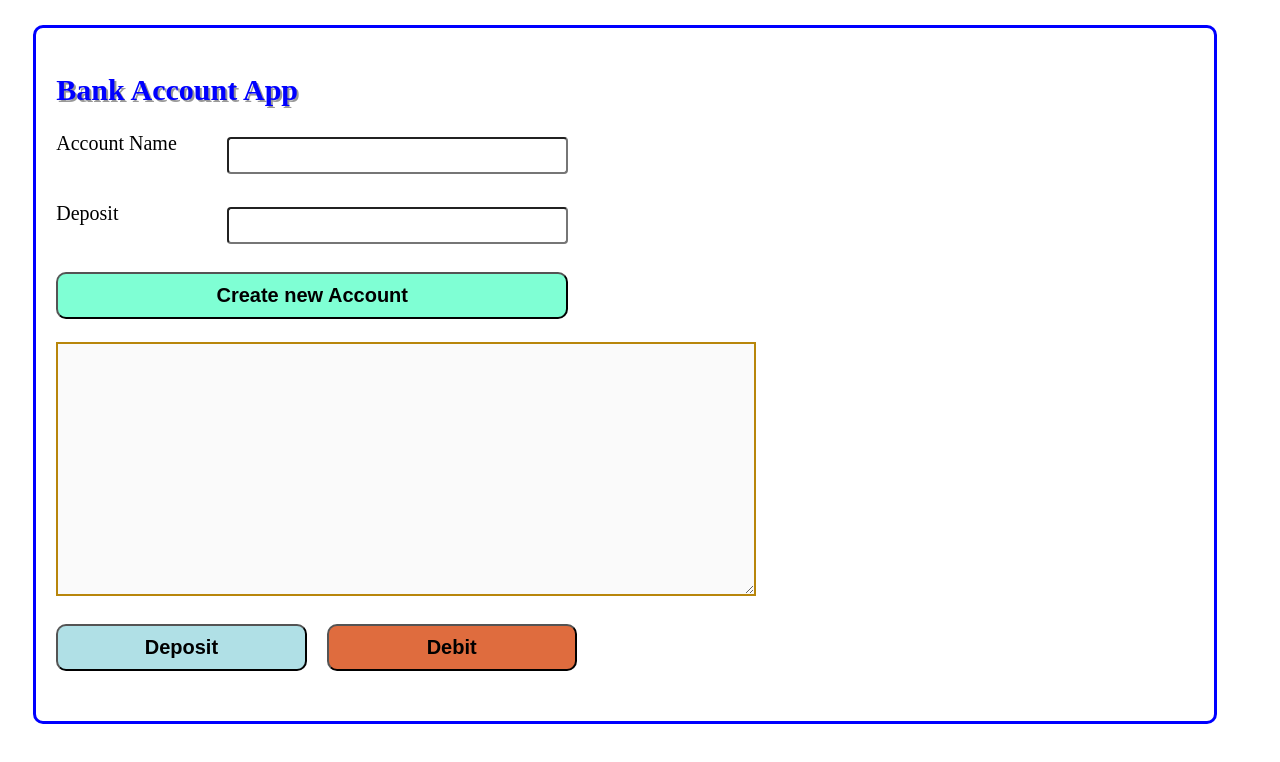
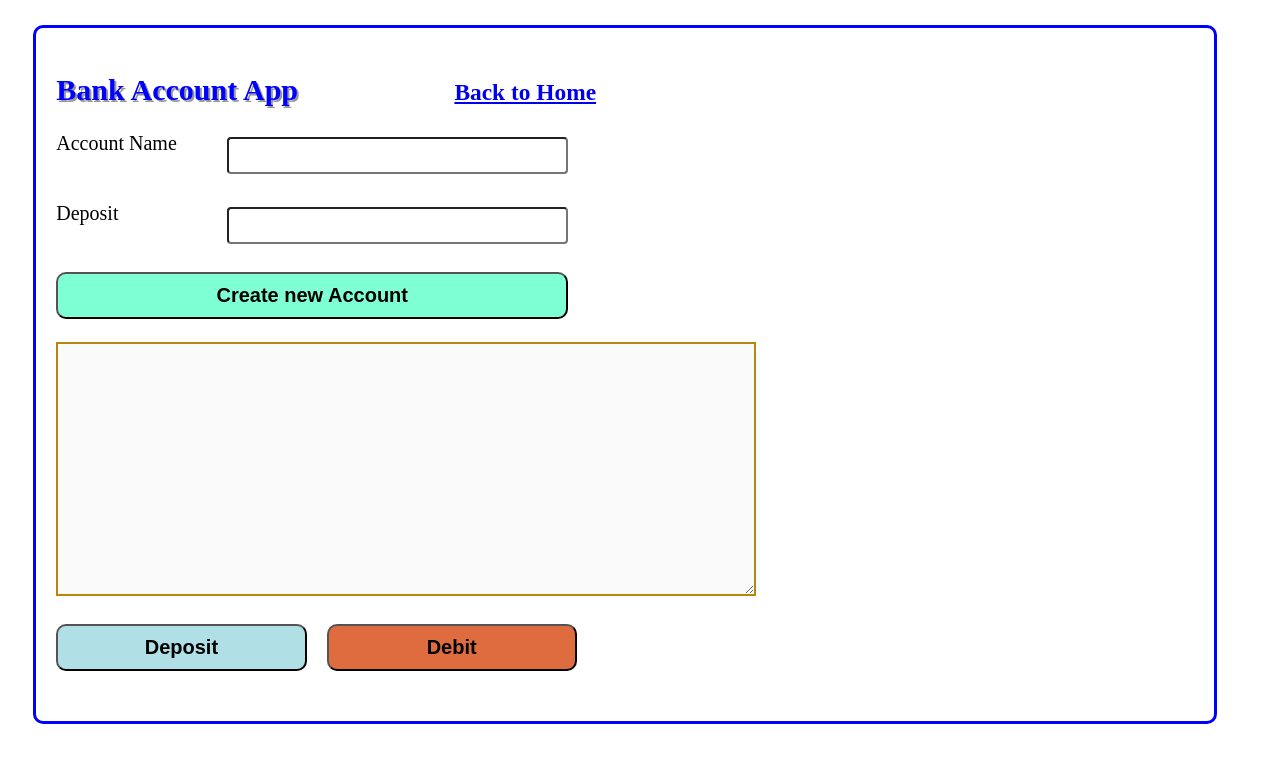
Before and after one commit to chunkingz/CS472, a plain HTML site: page bank-account/index.html in a window 1280 px wide. Drawn offline with Linux system fonts and the light colour scheme; a web font is replaced by a local one.

Commit message:
:fire: update styles

```diff
--- a/bank-account/bankAccount.js
+++ b/bank-account/bankAccount.js
@@ -73,13 +73,10 @@ debitBtn.onclick = () => {
 
 const init = () => {
     let valueArray = "";
-    let valueArray2 = [];
 
     if(localStorage.length > 0){
         for (let i = 1; i <= localStorage.length; i++) {
             valueArray = localStorage.getItem("Bank Account " + i);
-            valueArray2.push(localStorage.getItem("Bank Account " + i));
-            console.log(valueArray2);
             let accountType = valueArray.split(',')[0];
             let existingAmount = valueArray.split(',')[1];
 
--- a/bank-account/index.html
+++ b/bank-account/index.html
@@ -12,8 +12,9 @@
 
     <section>
         <div class="form">
-            <div class="header">
-                <h2>Bank Account App</h2>
+            <div class="header-flex">
+                <h2 class="header">Bank Account App</h2>
+                <h3 class="back-home"><a href="../index.html">Back to Home</a></h3>
             </div>
 
             <div class="row">
--- a/bank-account/style.css
+++ b/bank-account/style.css
@@ -13,8 +13,17 @@ section {
 
 .header {
     color: blue;
-    width: 70%;
+    width: 35%;
     text-shadow: 2px 2px #999;
+}
+
+.back-home{
+    padding-top: 7px;
+    /* text-shadow: 2px 2px #ddd; */
+}
+
+.header-flex{
+    display: flex;
 }
 
 .row{
```
